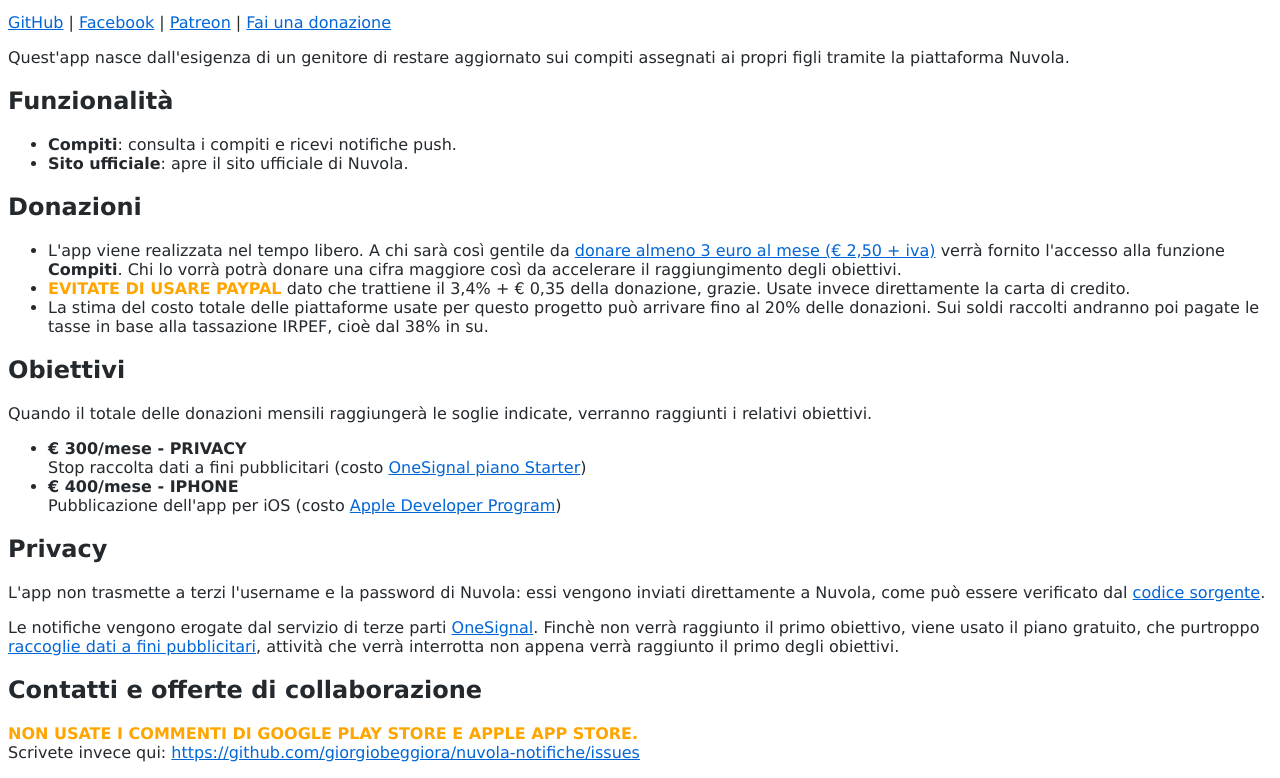
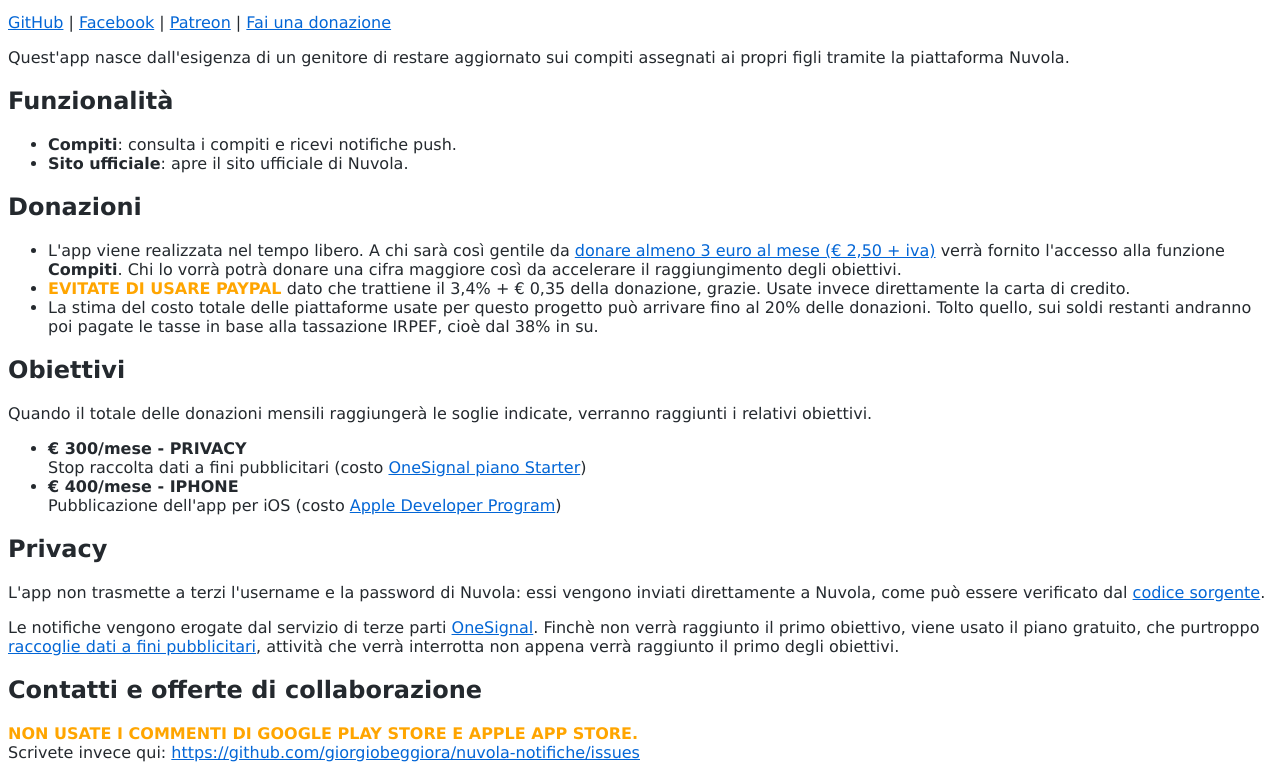
Before and after one commit to giorgiobeggiora/nuvola-notifiche, a plain HTML site: page index.html in a window 1280 px wide. Shown: the part 89-867 px from the top of the page. Drawn offline with Linux system fonts and the light colour scheme.

Commit message:
home update

```diff
--- a/index.html
+++ b/index.html
@@ -27,7 +27,7 @@
 	<ul>
 		<li>L'app viene realizzata nel tempo libero. A chi sarà così gentile da <a href="https://www.patreon.com/user?u=33737916&fan_landing=true" target="_blank" rel="noopener noreferrer">donare almeno 3 euro al mese (€ 2,50 + iva)</a> verrà fornito l'accesso alla funzione <strong>Compiti</strong>. Chi lo vorrà potrà donare una cifra maggiore così da accelerare il raggiungimento degli obiettivi.</li>
 		<li><b style="color:orange;">EVITATE DI USARE PAYPAL</b> dato che trattiene il 3,4% + € 0,35 della donazione, grazie. Usate invece direttamente la carta di credito.</li>
-		<li>La stima del costo totale delle piattaforme usate per questo progetto può arrivare fino al 20% delle donazioni. Sui soldi raccolti andranno poi pagate le tasse in base alla tassazione IRPEF, cioè dal 38% in su.</li>
+		<li>La stima del costo totale delle piattaforme usate per questo progetto può arrivare fino al 20% delle donazioni. Tolto quello, sui soldi restanti andranno poi pagate le tasse in base alla tassazione IRPEF, cioè dal 38% in su.</li>
 	</ul>
 	<h2>Obiettivi</h2>
 	<p>Quando il totale delle donazioni mensili raggiungerà le soglie indicate, verranno raggiunti i relativi obiettivi.</p>
```
